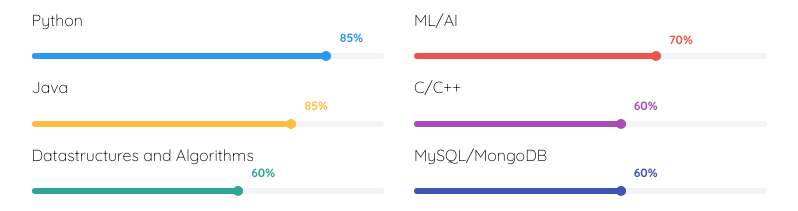
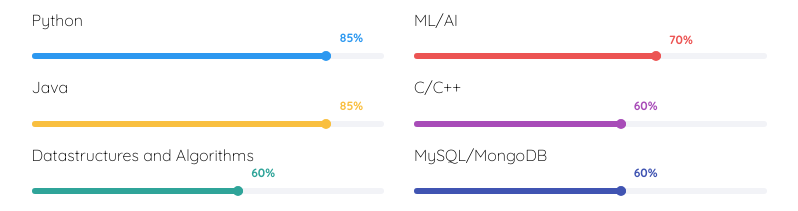
Before and after one commit to prakashreddy44/portfolio, a plain HTML site: page index.html in a window 1280 px wide. Shown: the part 1000-1211 px from the top of the page, without its empty margins (391-1189 px from the left). Drawn offline with nearby package versions, Linux system fonts and the light colour scheme; a web font is replaced by a local one.

Commit message:
Update index.html

```diff
--- a/index.html
+++ b/index.html
@@ -192,8 +192,8 @@
 				    <div class="progress-wrap">
 				        <h3>Java</h3>
 				        <div class="progress">
-				            <div class="progress-bar color-3" role="progressbar" aria-valuenow="75"
-								  	aria-valuemin="0" aria-valuemax="100" style="width:75%">
+				            <div class="progress-bar color-3" role="progressbar" aria-valuenow="85"
+								  	aria-valuemin="0" aria-valuemax="100" style="width:85%">
 				                <span>85%</span>
 				            </div>
 				        </div>
```
